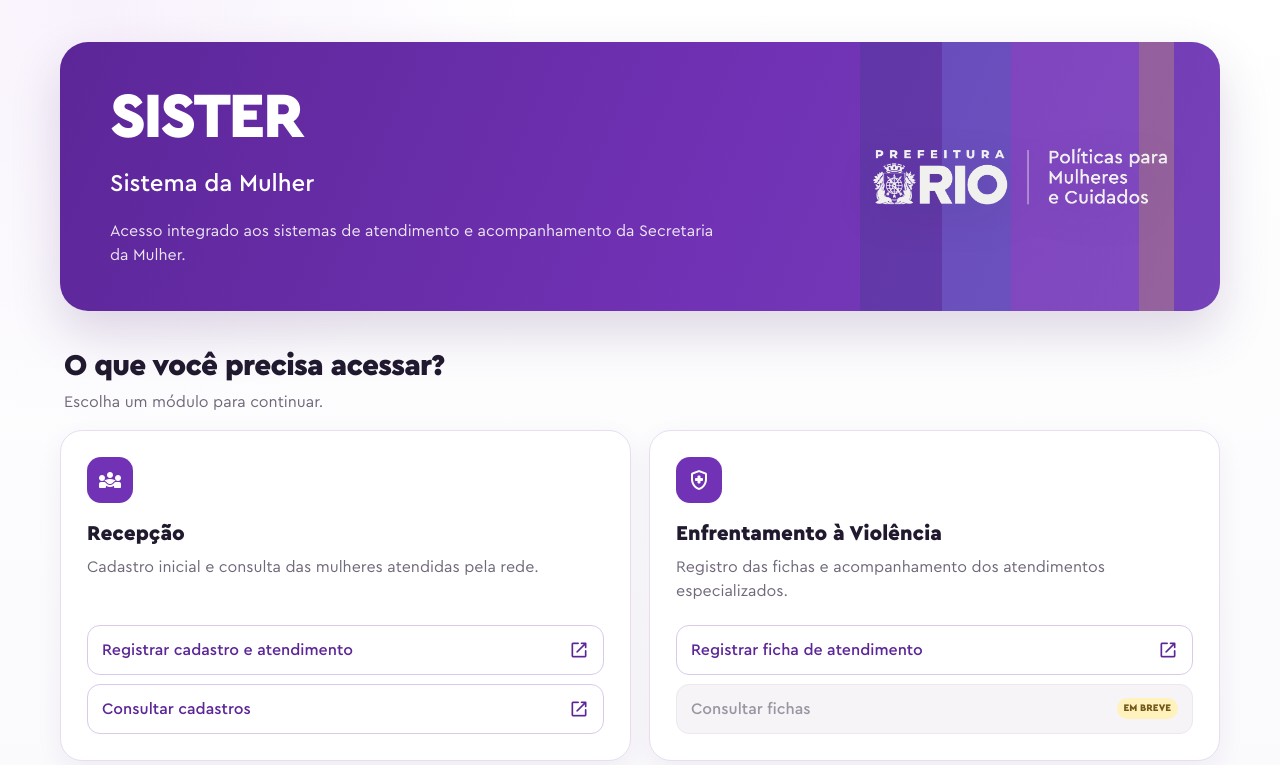
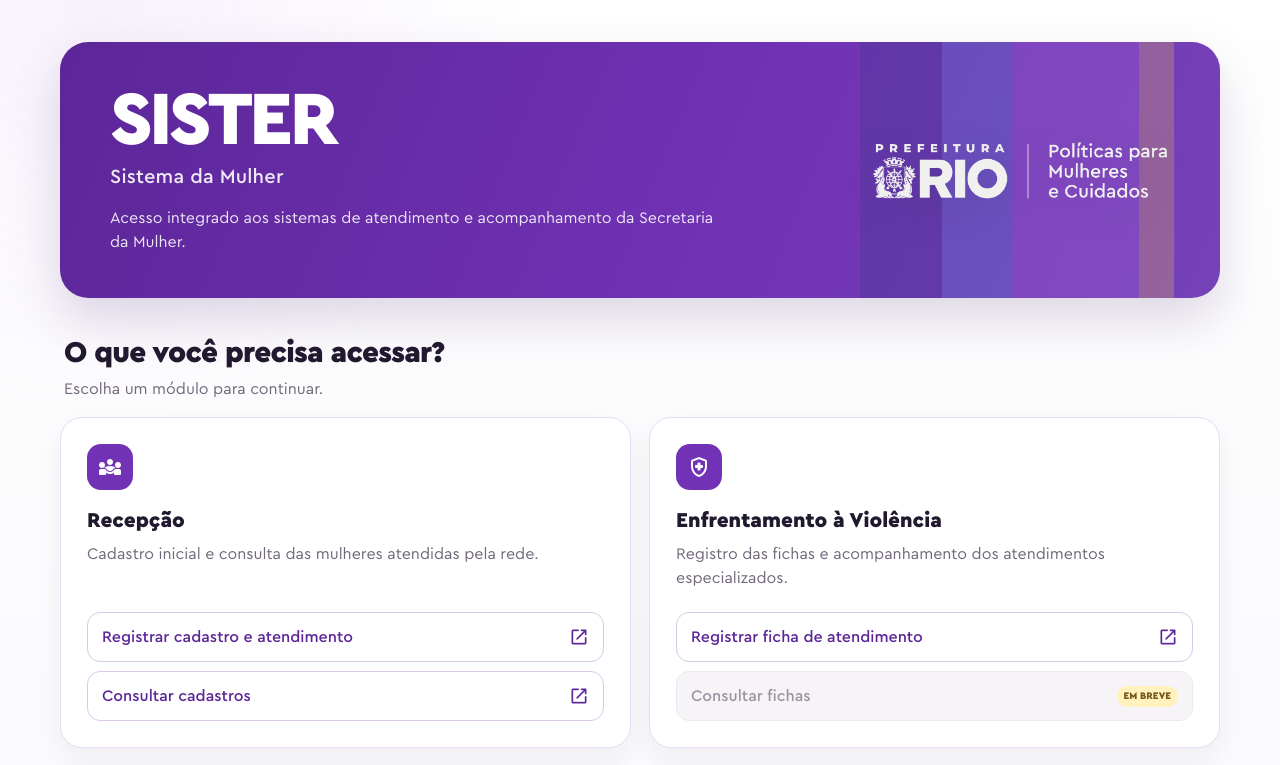
Before and after one commit to SPMRio/sister_easy, a Next.js app: page / in a window 1280 px wide. Shown: the top 765 px of the page. Built offline with nearby package versions, Linux system fonts and the light colour scheme.

Commit message:
style: destacar SISTER e reduzir subtitulo

```diff
--- a/app/globals.css
+++ b/app/globals.css
@@ -105,28 +105,20 @@
   max-width: 650px;
 }
 
-.hero-kicker,
-.section-heading span {
-  display: inline-block;
-  font-size: 12px;
-  font-weight: 800;
-  letter-spacing: .11em;
-  text-transform: uppercase;
+.hero h1 {
+  margin: 0;
+  font-size: clamp(46px, 6vw, 76px);
+  line-height: .94;
+  letter-spacing: -.045em;
+  font-weight: 900;
 }
 
-.hero-kicker {
-  margin-bottom: 12px;
-  padding: 7px 11px;
-  border-radius: 999px;
-  background: rgba(255,255,255,.15);
-}
-
-.hero h1 {
-  margin: 0;
-  font-size: clamp(40px, 5vw, 68px);
-  line-height: .98;
-  letter-spacing: -.04em;
-  font-weight: 900;
+.hero h2 {
+  margin: 8px 0 0;
+  font-size: clamp(15px, 1.6vw, 20px);
+  font-weight: 500;
+  letter-spacing: .01em;
+  color: rgba(255,255,255,.9);
 }
 
 .hero p {
@@ -148,11 +140,6 @@
 
 .section-heading {
   padding: 36px 4px 18px;
-}
-
-.section-heading span {
-  margin-bottom: 10px;
-  color: var(--purple);
 }
 
 .section-heading h2 {
```
